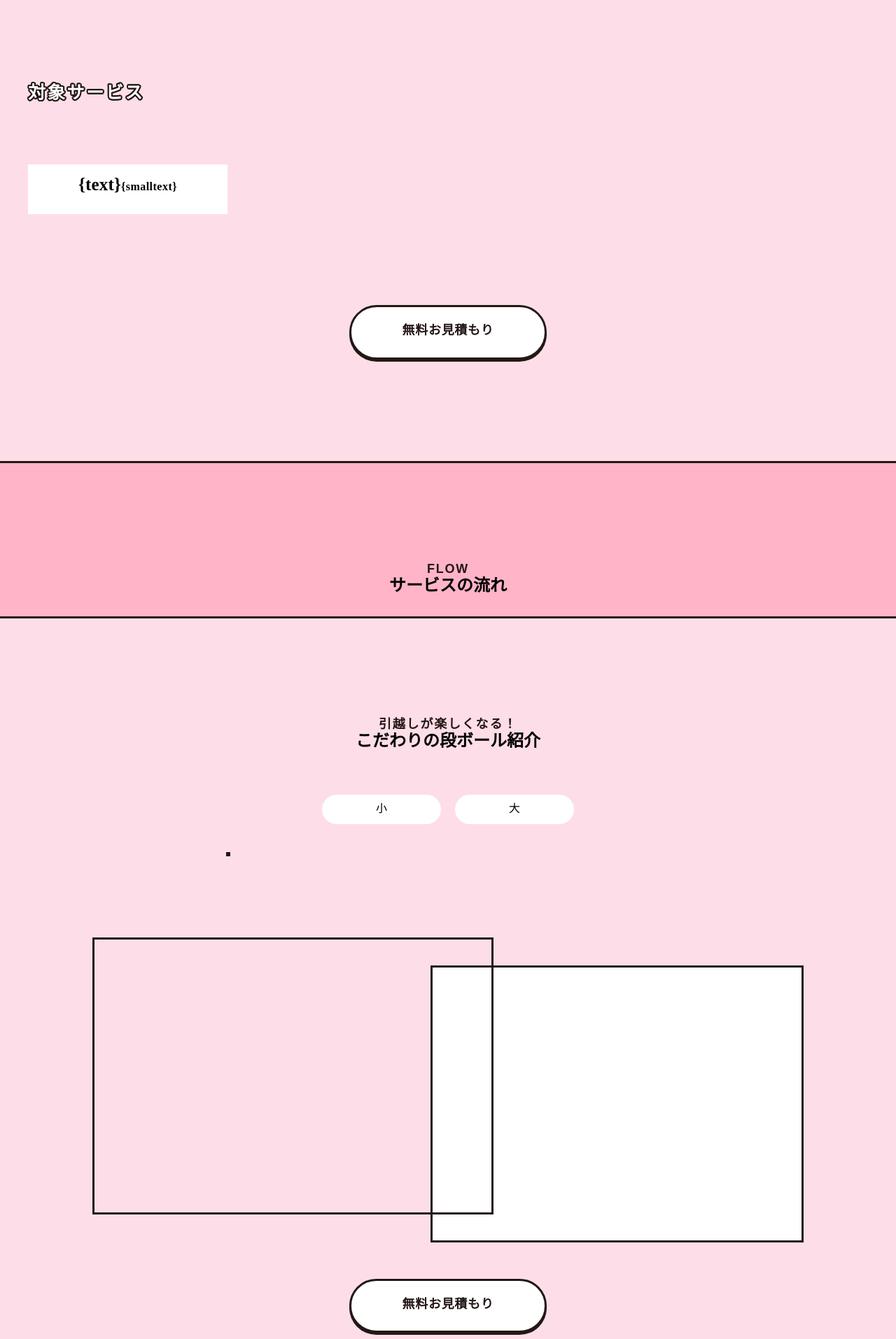
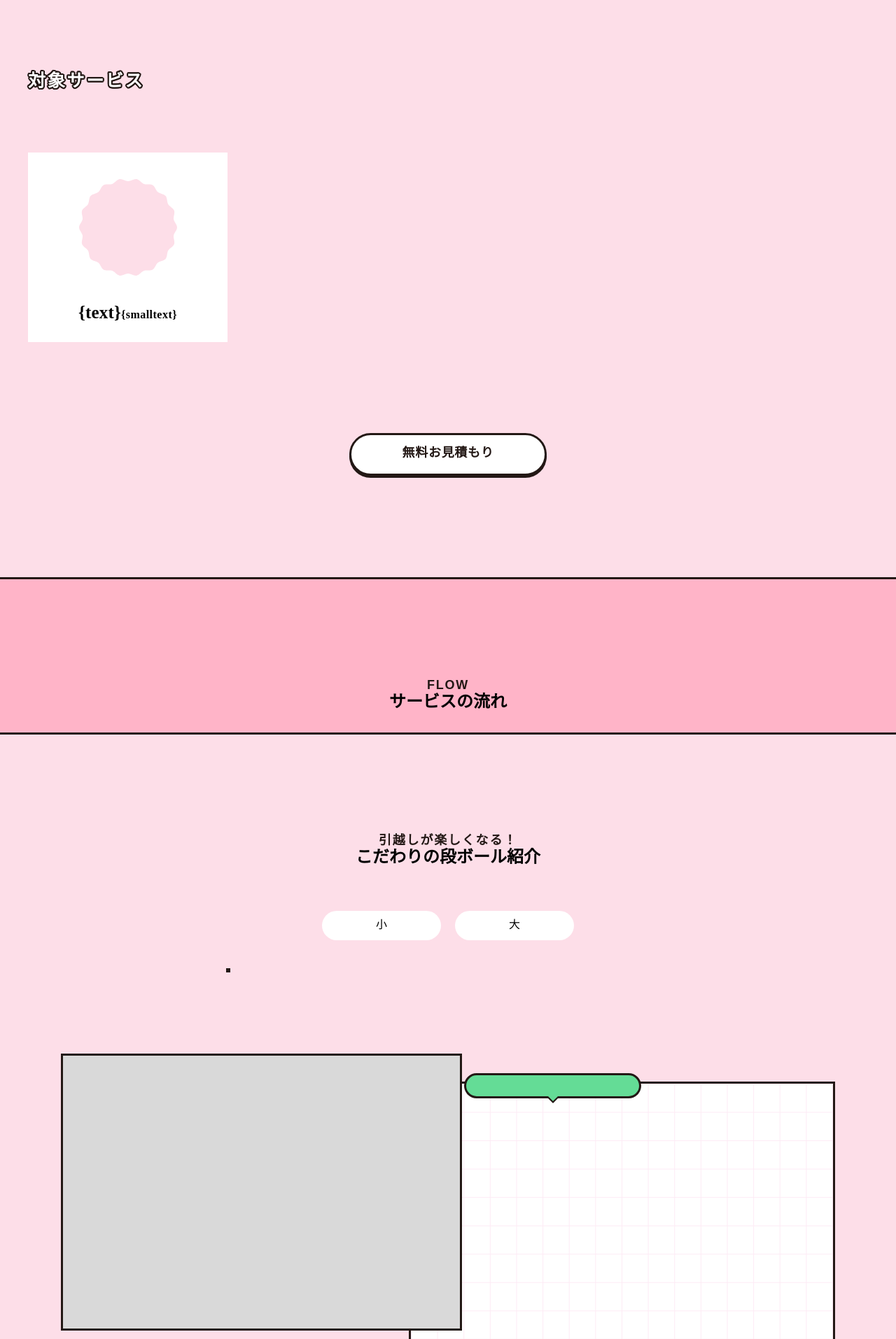
Before and after one commit to sumamin-inc-organization/takakura, a PHP site: page /src/about.html in a window 1280 px wide. Shown: the part 1486-3400 px from the top of the page at 70% size. Run offline with PHP 8.4, Linux system fonts and the light colour scheme; some web fonts are replaced.

Commit message:
serviceページワイド幅作成

```diff
--- a/src/assets/css/page.service.css
+++ b/src/assets/css/page.service.css
@@ -106,7 +106,35 @@ about
     padding-top: 90px;
 }
 .about__column--item {
+    max-width: 285px;
+    /* width: 18.85vw; */
     background-color: #fff;
+}
+.about__column--img {
+    display: flex;
+    justify-content: center;
+    align-items: center;
+    position: relative;
+    padding: 30px 0;
+}
+.about__column--img::before {
+    content: url(../images/service/service_about_itemBg.svg);
+    max-width: 140px;
+    max-height: 140px;
+    width: 140px;
+    height: 140px;
+    position: absolute;
+    top: 50%;
+    left: 50%;
+    transform: translateY(-50%) translateX(-50%);
+    -webkit-transform: translateY(-50%) translateX(-50%);
+    z-index: 1;
+}
+.about__column--img img {
+    height: 156px;
+    width: auto;
+    position: relative;
+    z-index: 2;
 }
 .about__column--text {
     font-size: var(--fontSize25);
@@ -208,6 +236,7 @@ introduction
 ----------------------------*/
 .service__introduction {
     padding-top: 140px;
+    position: relative;
 }
 .size__tags {
     display: flex;
@@ -254,6 +283,7 @@ introduction
     border: 3px solid var(--textBlack);
     position: relative;
     z-index: 2;
+    background-color: #D9D9D9;
 }
 .introduction__point .point__content {
     max-width: 622px;
@@ -263,5 +293,113 @@ introduction
     border: 3px solid var(--textBlack);
     background-color: #fff;
     margin-top: 40px;
-    margin-left: -90px;
+    margin-left: -5.95vw;
+    padding-left: 5.95vw;
+    position: relative;
+    background-image: url(../images/service/point_contentBg.svg);
+    background-repeat: no-repeat;
+    background-size: cover;
 }
+.introduction__point .point__content--inner {
+    display: flex;
+    flex-direction: column;
+    align-items: center;
+}
+.service__column--title {
+    background-color: #64dc96;
+    border: 3px solid var(--textBlack);
+    border-radius: 50px;
+    color: #fff;
+    display: flex;
+    font-family: var(--fontZenMaruGothic);
+    font-size: var(--fontSize22);
+    font-weight: 700;
+    justify-content: center;
+    margin-bottom: -30px;
+    padding: 15px 32px;
+    width: fit-content;
+    min-width: 183px;
+    position: relative;
+    top: -15px;
+    z-index: 10;
+    letter-spacing: 0.25rem;
+}
+.service__column--title:before,
+.service__column--title:after {
+    border-left: 10px solid transparent;
+    border-right: 10px solid transparent;
+    border-top: 10px solid var(--textBlack);
+    bottom: -10px;
+    content: "";
+    left: 50%;
+    position: absolute;
+    transform: translateX(-50%);
+}
+.service__column--title:after {
+    border-top: 10px solid #64dc96;
+    bottom: -7px;
+}
+.point__content--title {
+    font-size: var(--fontSize25);
+    letter-spacing: 0.07rem;
+    font-weight: bold;
+    padding-top: min(4.63vw, 70px);
+    text-align: center;
+}
+.point__content--line {
+	width:340px;
+	height:20px;
+    padding-top: 12px;
+    padding-bottom: 8px;
+}
+.point__content--line line{
+	fill: none;
+	stroke: var(--textBlack);
+	stroke-width: 3;
+	stroke-linecap: round;
+	stroke-dasharray: 0.5, 12;
+}
+.point__content--text {
+    font-size: var(--fontSize18);
+    font-weight: bold;
+    line-height: 2;
+    text-align: center;
+}
+/* 背景のピンクのテキスト ↓*/
+.bgPinkText__inner {
+    overflow: visible;
+    position: absolute;
+    top: 550px;
+    z-index: -1;
+}
+.bgPinkText {
+    color: #fff;
+    font-family: var(--fontMacho);
+    font-size: var(--fontSize155);
+    font-weight: 900;
+    letter-spacing: .06em;
+    line-height: 1.2;
+    overflow: visible;
+    width: 3000px;
+}
+.bgPinkText.first {
+    margin-left: -37%;
+}
+.bgPinkText.second {
+    margin-left: -21%;
+}
+.bgPinkText__inner.palePink {
+    margin-left: -420px;
+}
+.bgPinkText__inner.palePink .bgPinkText {
+    color: var(--main-color);
+}
+/* -------------------------
+service message
+----------------------------*/
+.service__message {
+    margin-top: 140px;
+}
+.footer {
+    background-color: var(--paleYellow);
+}
--- a/src/assets/css/style.css
+++ b/src/assets/css/style.css
@@ -111,7 +111,8 @@ a:hover {
   font-weight: bold;
   letter-spacing: .04em;
   line-height: 2.2;
-  padding: 14px 72px 18px;
+  /* padding: 14px 72px 18px; */
+  padding: 6px 72px 9px;
   text-decoration: none;
 }
 .more__btn:hover {
@@ -496,6 +497,40 @@ nav menu
   background: inherit;
   border-radius: inherit;
   transform: rotate(90deg);
+}
+/* -------------------------
+message
+----------------------------*/
+.message {
+  padding: 80px 0 100px 0;
+  background-color: var(--paleYellow);
+  display: flex;
+  flex-direction: column;
+  align-items: center;
+  position: relative;
+  border-top: 3px solid var(--textBlack);
+}
+.message__bg--title {
+  max-width: 814px;
+  width: 53.83vw;
+}
+.message__chara--img {
+  margin-top: -50px;
+  max-width: 183px;
+  width: 12.1vw;
+}
+.message__inner {
+  margin-top: 44px;
+}
+.message__inner .message__text {
+  font-size: var(--fontSize18);
+  font-weight: bold;
+  letter-spacing: 0.06rem;
+  line-height: 2.6;
+  text-align: center;
+}
+.message .more__btn--container {
+  margin-top: 65px;
 }
 /* -------------------------
 footer
```
Also changed, not shown: src/service.html (+11 -3 lines), src/assets/images/message__chara.svg (added), src/assets/images/message_title.svg (added), src/assets/images/service/IMG_1952_2.png (added), src/assets/images/service/about_service1.png, src/assets/images/service/about_service3.png, src/assets/images/service/about_service5.png, src/assets/images/service/point_contentBg.svg (added).
